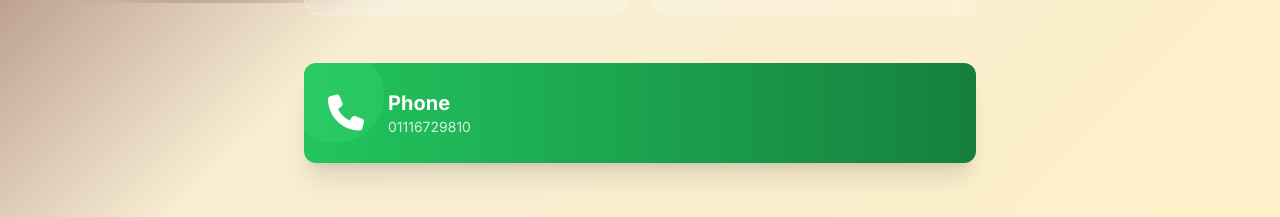
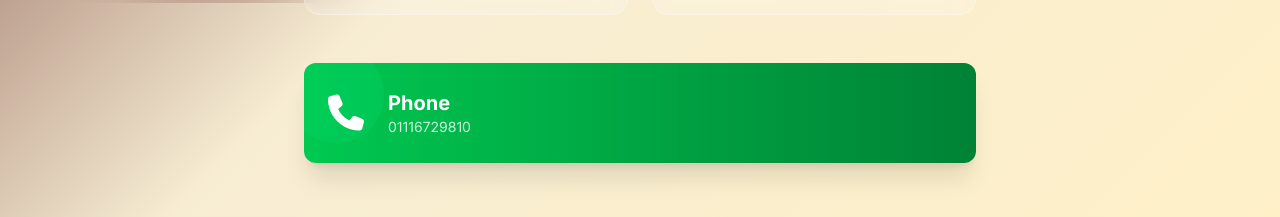
Before and after one commit to LinkdHub/Hattan, a plain HTML site: page index.html in a window 1280 px wide. Shown: the part 797-1014 px from the top of the page. Drawn offline with nearby package versions, Linux system fonts and the light colour scheme.

Commit message:
Add files via upload

```diff
--- a/index.html
+++ b/index.html
@@ -4,7 +4,7 @@
     <meta charset="UTF-8" />
     <meta name="viewport" content="width=device-width, initial-scale=1.0" />
     <title>Hattan - Connect With Us</title>
-    <script src="https://cdn.tailwindcss.com"></script>
+    <script src="https://cdn.jsdelivr.net/npm/@tailwindcss/browser@4"></script>
     <link
       rel="stylesheet"
       href="https://cdnjs.cloudflare.com/ajax/libs/font-awesome/6.4.0/css/all.min.css"
@@ -262,7 +262,6 @@
             <p class="text-gray-800/80 text-sm">@HattanOfficial</p>
           </a>
 
-
           <!-- WhatsApp -->
           <a
             href="https://wa.me/201067562057"
@@ -284,10 +283,12 @@
         <a
           href="tel:01116729810"
           class="relative w-full mt-12 max-w-screen-lg mx-auto bg-gradient-to-r from-green-500 to-green-700 rounded-xl flex items-center justify-start gap-6 p-6 shadow-xl hover:shadow-2xl transition-all duration-300 overflow-hidden"
-  style="height:100px;"
+          style="height: 100px"
         >
           <!-- Glowing Circle behind icon -->
-  <div class="absolute -left-4 -top-4 w-24 h-24 bg-green-400/30 rounded-full animate-pulse"></div>
+          <div
+            class="absolute -left-4 -top-4 w-24 h-24 bg-green-400/30 rounded-full animate-pulse"
+          ></div>
 
           <!-- Phone Icon -->
           <div class="text-4xl text-white z-10 flex-shrink-0">
@@ -301,9 +302,10 @@
           </div>
 
           <!-- Hover glowing border -->
-  <span class="absolute inset-0 rounded-xl border-2 border-white/0 hover:border-white/40 transition-all duration-300"></span>
+          <span
+            class="absolute inset-0 rounded-xl border-2 border-white/0 hover:border-white/40 transition-all duration-300"
+          ></span>
         </a>
-
       </div>
     </div>
 
```
Lines whose indentation alone changed are shown as unchanged.
